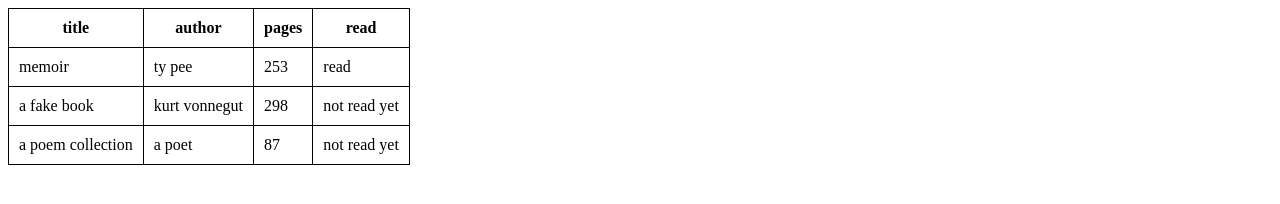
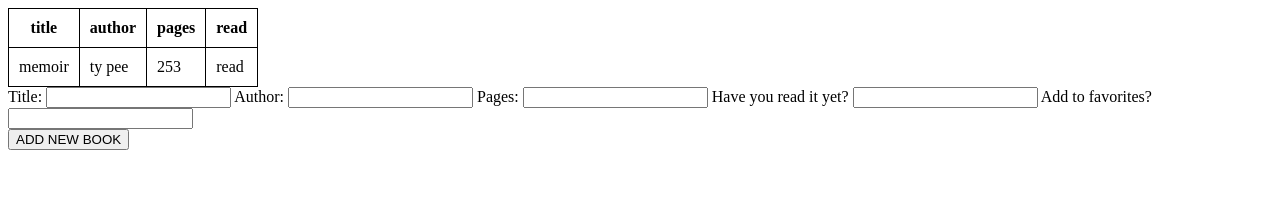
Before and after one commit to porcellotyler/library-project, a plain HTML site: page index.html in a window 1280 px wide. Drawn offline with Linux system fonts and the light colour scheme.

Commit message:
Add 'new book' button pushing results to table

```diff
--- a/index.html
+++ b/index.html
@@ -20,6 +20,25 @@
         <tbody id="tableBody"></tbody>
     </table>
 
+    <form>
+        <label for="title">Title:</label>
+        <input type="text" id="title">
+
+        <label for="author">Author:</label>
+        <input type="text" id="author">
+
+        <label for="pages">Pages:</label>
+        <input type="number" id="pages">
+
+        <label for="readYet">Have you read it yet?</label>
+        <input type="text" id="readYet">
+
+        <label for="favorites">Add to favorites?</label>
+        <input type="text" id="favorites">
+    </form>
+
+    <button id="newBookButton">ADD NEW BOOK</button>
+
     <script src="script.js"></script>
 </body>
 </html>
--- a/script.js
+++ b/script.js
@@ -14,34 +14,47 @@ function Book(title, author, pages, read) {
 function addBookToLibrary(book) {
     myLibrary.push(book);
     console.log(myLibrary);
+
+    let tableBody = document.getElementById("tableBody");tableBody.innerHTML = "";
+
+    createTable(myLibrary);
     return
 }
 
 const nonfiction = new Book('memoir', 'ty pee', '253', 'read');
     addBookToLibrary(nonfiction);
 
-const fiction = new Book('a fake book', 'kurt vonnegut', '298', 'not read yet');
-    addBookToLibrary(fiction);
+function createTable(library){
+    for (let i = 0; i < library.length; i++) {
+        console.table(library);
 
-const poetry = new Book('a poem collection', 'a poet', '87', 'not read yet');
-    addBookToLibrary(poetry);
+        let table = document.getElementById("tableBody")
 
-for (let i = 0; i < myLibrary.length; i++) {
-    console.table(myLibrary);
+        let row = table.insertRow();
+        let title = row.insertCell(0);
+        title.innerText = library[i].title;
 
-    let table = document.getElementById("tableBody")
+        let author = row.insertCell(1);
+        author.innerText = library[i].author;
 
-    let row = table.insertRow();
-    let title = row.insertCell(0);
-    title.innerText = myLibrary[i].title;
+        let pages = row.insertCell(2);
+        pages.innerText = library[i].pages;
 
-    let author = row.insertCell(1);
-    author.innerText = myLibrary[i].author;
+        let read = row.insertCell(3);
+        read.innerText = library[i].read;
+    };
+};
 
-    let pages = row.insertCell(2);
-    pages.innerText = myLibrary[i].pages;
+const addBook = document.getElementById("newBookButton")
 
-    let read = row.insertCell(3);
-    read.innerText = myLibrary[i].read;
+addBook.onclick = function() {
+    let newBook = new Book((document.getElementById("title").value), (document.getElementById("author").value), (document.getElementById("pages").value), (document.getElementById("readYet").value)
+    );
 
-};
+    document.getElementById("title").value = '';
+    document.getElementById("author").value = '';
+    document.getElementById("pages").value = '';
+    document.getElementById("readYet").value = '';
+
+    return addBookToLibrary(newBook)
+}
```
